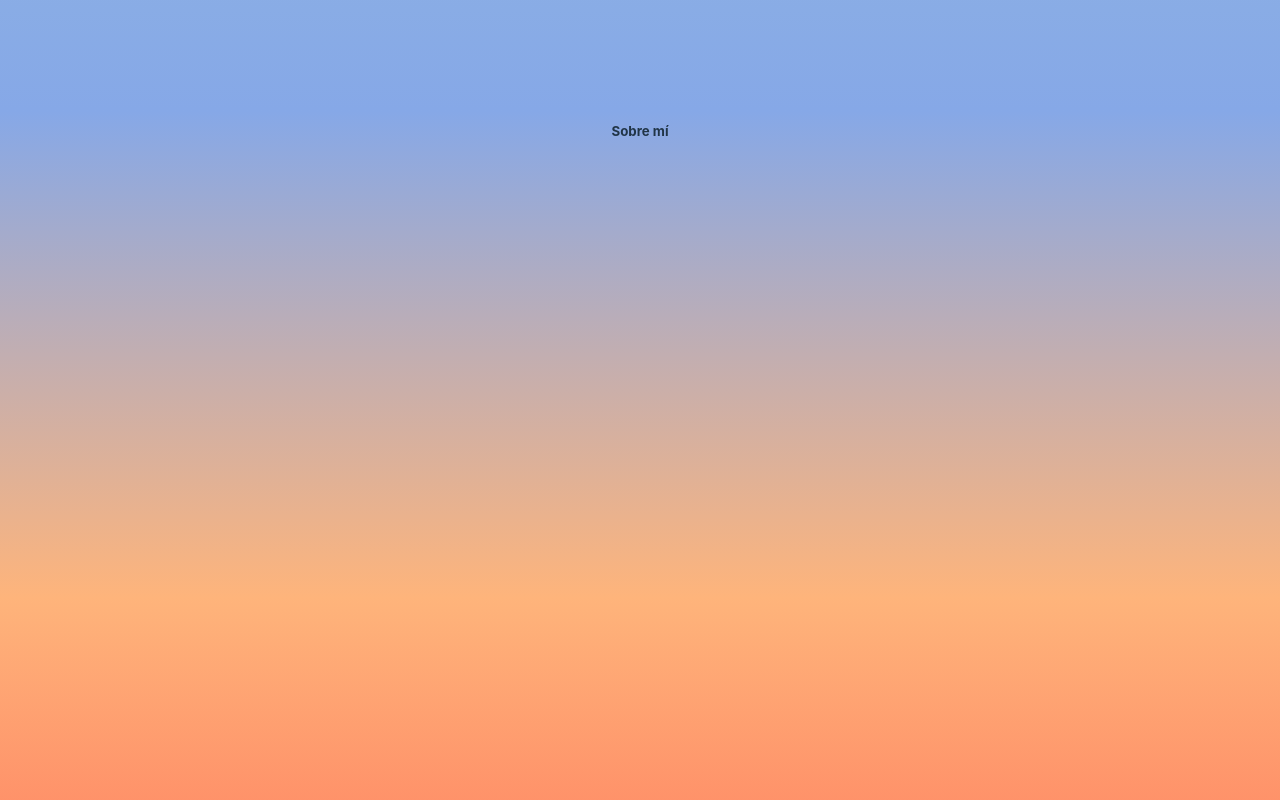
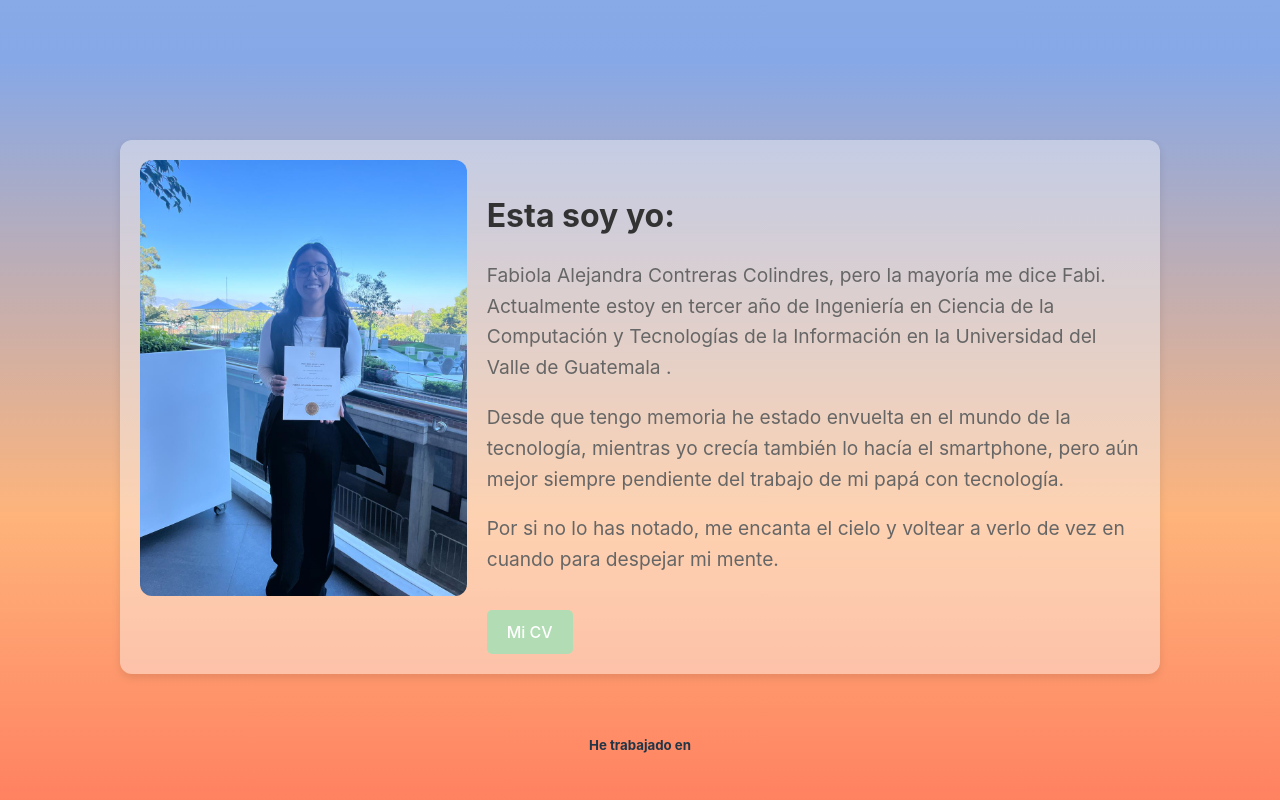
Before and after one commit to Fabiola-cc/portfolio, a React (Vite) app: page / in a window 1280 px wide. Shown: the part 700-1500 px from the top of the page. Built offline with nearby package versions, Linux system fonts and the light colour scheme.

Commit message:
feat: edit about me

```diff
--- a/src/Components/about.css
+++ b/src/Components/about.css
@@ -1,3 +1,87 @@
 .about {
-    height: 100vh;
+  display: flex;
+  justify-content: center;
+  align-items: center;
+  padding: 20px;
+  background-color: #f9f9f96c;
+  border-radius: 12px;
+  box-shadow: 0 4px 8px rgba(0, 0, 0, 0.1);
+  max-width: 1000px;
+  margin: 40px auto;
 }
+
+.content {
+  display: flex;
+  flex-direction: row;
+  align-items: flex-start;
+  gap: 20px;
+}
+
+.image-container {
+  flex: 1;
+  display: flex;
+  justify-content: center;
+}
+
+.picture {
+  max-width: 100%;
+  height: auto;
+  border-radius: 12px;
+}
+
+.text {
+  flex: 2;
+  text-align: left;
+}
+
+h3 {
+  font-size: 2rem;
+  color: #333;
+  margin-bottom: 20px;
+}
+
+p {
+  font-size: 1.2rem;
+  color: #666;
+  line-height: 1.6;
+  margin-bottom: 15px;
+}
+
+.cv-button {
+  background-color: #b2ddb4;
+  color: white;
+  border: none;
+  padding: 10px 20px;
+  font-size: 1rem;
+  cursor: pointer;
+  border-radius: 5px;
+  transition: background-color 0.3s ease;
+  margin-top: 20px;
+  text-decoration: none;
+  display: inline-block;
+  text-align: center;
+}
+
+.cv-button:hover {
+  background-color: #97caa8;
+  color: white;
+}
+
+@media (max-width: 768px) {
+  .content {
+    flex-direction: column;
+    align-items: center;
+  }
+
+  .image-container, .text {
+    width: 100%;
+  }
+
+  .picture {
+    width: 80%;
+  }
+
+  p {
+    font-size: 1rem;
+  }
+}
--- a/src/Components/about.jsx
+++ b/src/Components/about.jsx
@@ -1,9 +1,21 @@
 import './about.css';
 
 const About = () => {
+
   return (
     <div className='about'>
-      <h5 className='title'>Sobre mí</h5>
+      <div className='content'>
+        <div className='image-container'>
+          <img className='picture' src='/src/assets/me.jpg' alt='Me, myself and I' />
+        </div>
+        <div className='text'>
+          <h3>Esta soy yo:</h3>
+          <p>Fabiola Alejandra Contreras Colindres, pero la mayoría me dice Fabi. Actualmente estoy en tercer año de Ingeniería en Ciencia de la Computación y Tecnologías de la Información en la Universidad del Valle de Guatemala .</p>
+          <p>Desde que tengo memoria he estado envuelta en el mundo de la tecnología, mientras yo crecía también lo hacía el smartphone, pero aún mejor siempre pendiente del trabajo de mi papá con tecnología.</p>
+          <p>Por si no lo has notado, me encanta el cielo y voltear a verlo de vez en cuando para despejar mi mente.</p>
+          <a href='https://drive.google.com/file/d/1zdm5_QNzmrkofyZe_bcol2WIoljRoBgn/view?usp=sharing' className='cv-button' target='_blank' rel='noopener noreferrer'>Mi CV</a>
+        </div>
+      </div>
     </div>
   );
 };
```
Also changed, not shown: src/assets/me.jpg (added).
